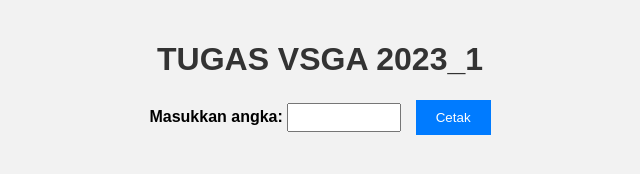
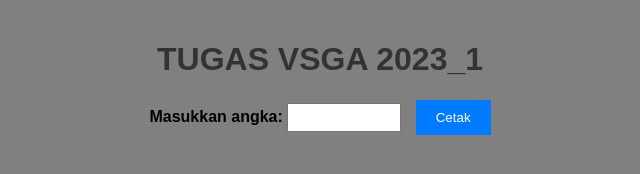
Before and after one commit to anakilang957/Tugas_VSGA_2023_1, a plain HTML site: page index.html in a window 1280 px wide. Shown: the whole page, without its empty margins (320-960 px from the left). Drawn offline with Linux system fonts and the light colour scheme.

Commit message:
Update index.html

```diff
--- a/index.html
+++ b/index.html
@@ -5,7 +5,7 @@
     <style>
       body {
         font-family: Arial, sans-serif;
-        background-color: #f2f2f2;
+        background-color: grey;
         margin: 0;
         padding: 20px;
         text-align: center;
```
